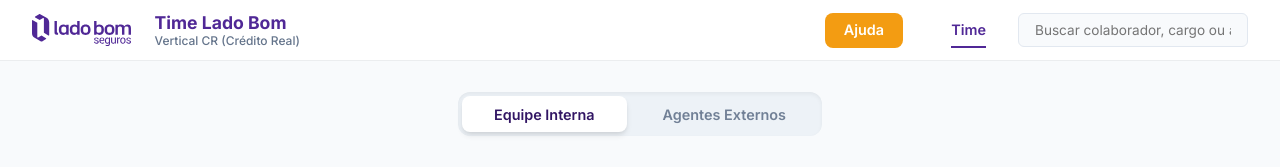
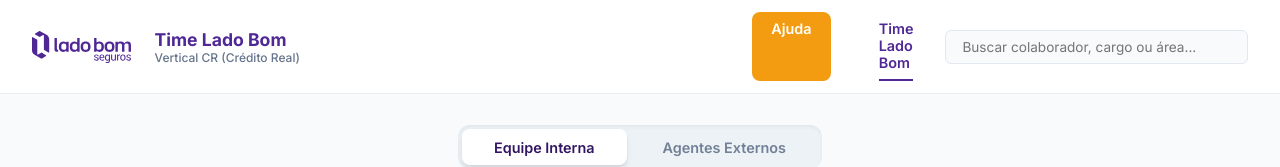
Before and after one commit to ryannobre-beep/organograma-ladobom_cr, a plain HTML site: page index.html in a window 1280 px wide. Shown: the top 167 px of the page. Drawn offline with Linux system fonts and the light colour scheme; no server answers.

```diff
--- a/index.html
+++ b/index.html
@@ -122,7 +122,7 @@
         <div style="display: flex; align-items: center;">
             <nav class="nav-header">
                 <a href="ajuda.html" class="nav-help-highlight">Ajuda</a>
-                <a href="index.html" class="active">Time</a>
+                <a href="index.html" class="active">Time Lado Bom</a>
             </nav>
             <div class="search-container">
                 <input type="text" id="search-input" placeholder="Buscar colaborador, cargo ou área...">
```
Also changed, not shown: ajuda.html (+1 -1 lines).
